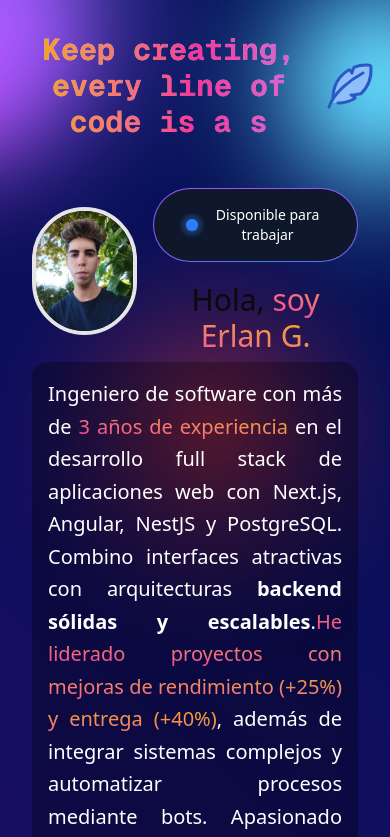
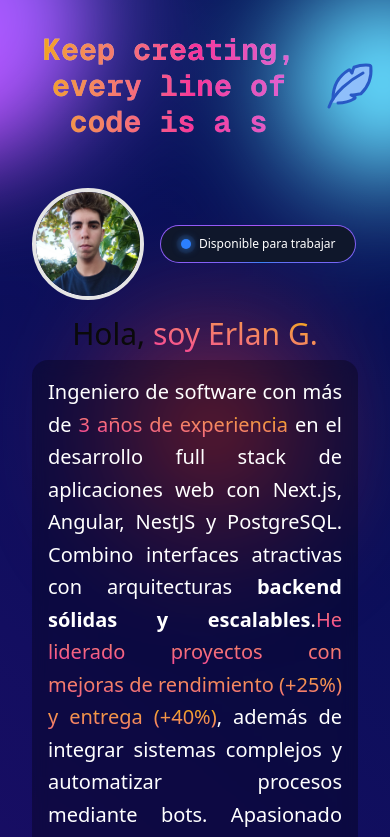
Before and after one commit to erlandel/portafolio, a Next.js app: page / in a window 390 px wide. Shown: the top 837 px of the page. Built offline with nearby package versions, Linux system fonts and the light colour scheme.

Commit message:
Refactor IntroSection layout and styling: adjust flex properties, update button sizes, and enhance responsiveness for better user experience.

```diff
--- a/components/section/IntroSection.tsx
+++ b/components/section/IntroSection.tsx
@@ -13,25 +13,31 @@ import { SplineScene } from "@/components/ui/splite";
 const IntroSection = () => {
   return (
     <>
-      <div className="relative z-50 flex flex-col md:flex-row items-center justify-between gap-16 px-8 py-12 md:px-16 lg:px-24">
+      <div className="relative z-50 flex flex-col lg:flex-row items-center justify-between gap-16 px-8 py-12 md:px-16 lg:px-24">
         <div className="flex-1 w-full">
-          <div className="flex items-center  gap-4">
-            <div>
-              <Image
-                className="w-32 h-32 rounded-full ring-default object-cover border-4"
-                src="/image/avatar/1.webp"
-                alt="Bordered avatar"
-                width={120}
-                height={120}
-              />
+          <div className="flex flex-col sm:flex-row sm:items-center gap-4">
+            <div className="flex items-center gap-4">
+              <div>
+                <Image
+                  className="w-28 h-28 sm:w-32 sm:h-32 rounded-full ring-default object-cover border-4 shrink-0"
+                  src="/image/avatar/1.webp"
+                  alt="Bordered avatar"
+                  width={128}
+                  height={128}
+                />
+              </div>
+
+              <div className="sm:hidden">
+                <GlowBorderButton>Disponible para trabajar</GlowBorderButton>
+              </div>
             </div>
 
-            <div>
-              <div className="text-start mb-5">
+            <div className="flex flex-col items-center sm:items-start">
+              <div className="hidden sm:block text-start mb-5">
                 <GlowBorderButton>Disponible para trabajar</GlowBorderButton>
               </div>
 
-              <h1 className="text-3xl text-center">
+              <h1 className="text-3xl text-center sm:text-left">
                 Hola,{" "}
                 <span className="bg-linear-to-tr from-pink-500 to-yellow-500 bg-clip-text text-transparent">
                   soy Erlan G.
@@ -65,7 +71,7 @@ const IntroSection = () => {
             <div className="flex gap-4 justify-around pt-4">
               <div>
                 <BorderMagicButton
-                  icon={<LineiconsGithub className="w-6 h-6" />}
+                  icon={<LineiconsGithub className="w-5 h-5 sm:w-6 sm:h-6" />}
                   onClick={() => window.open("https://github.com/erlandel")}
                 >
                   GitHub
@@ -74,7 +80,7 @@ const IntroSection = () => {
 
               <div>
                 <BorderMagicButton
-                  icon={<MaterialIconThemeDocument className="w-6 h-6" />}
+                  icon={<MaterialIconThemeDocument className="w-5 h-5 sm:w-6 sm:h-6" />}
                   borderColor="purple"
                   onClick={() => {
                     const link = document.createElement("a");
--- a/components/ui/border-magic-button.tsx
+++ b/components/ui/border-magic-button.tsx
@@ -36,7 +36,7 @@ export const BorderMagicButton = ({
       {...props}
     >
       {/* Inner button */}
-      <span className="flex items-center gap-2 rounded-full bg-slate-950 px-6 py-3">
+      <span className="flex items-center gap-2 rounded-full bg-slate-950 px-5 py-2.5 sm:px-6 sm:py-3 text-base">
         {icon && <span className="text-lg">{icon}</span>}
         {children}
       </span>
--- a/components/ui/glow-border-button.tsx
+++ b/components/ui/glow-border-button.tsx
@@ -32,13 +32,13 @@ export const GlowBorderButton = ({
       {/* Inner button */}
       <span
         className={cn(
-          "inline-flex h-full w-full items-center justify-center rounded-full bg-slate-900 px-8 py-4 text-sm font-medium text-white backdrop-blur-3xl",
+          "inline-flex h-full w-full items-center justify-center rounded-full bg-slate-900 px-5 py-2.5 sm:px-8 sm:py-4 text-xs sm:text-sm font-medium text-white backdrop-blur-3xl",
           className
         )}
       >
-        <span className="relative flex h-3 w-3 mr-3">
+        <span className="relative flex h-2.5 w-2.5 sm:h-3 sm:w-3 mr-2 sm:mr-3">
           <span className="absolute inline-flex h-full w-full animate-ping rounded-full bg-blue-400 opacity-75"></span>
-          <span className="relative inline-flex h-3 w-3 rounded-full bg-blue-500 shadow-[0_0_8px_rgba(59,130,246,0.8)]"></span>
+          <span className="relative inline-flex h-full w-full rounded-full bg-blue-500 shadow-[0_0_8px_rgba(59,130,246,0.8)]"></span>
         </span>
         {children}
       </span>
```
